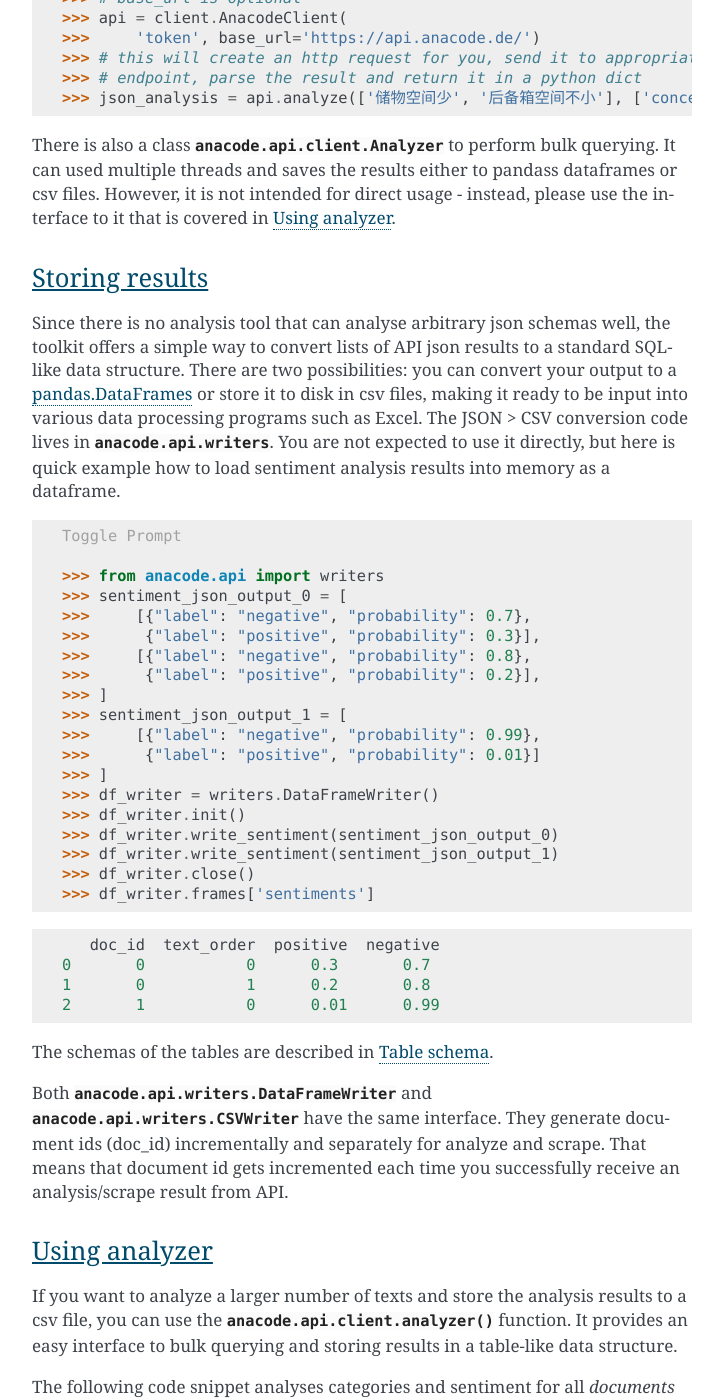
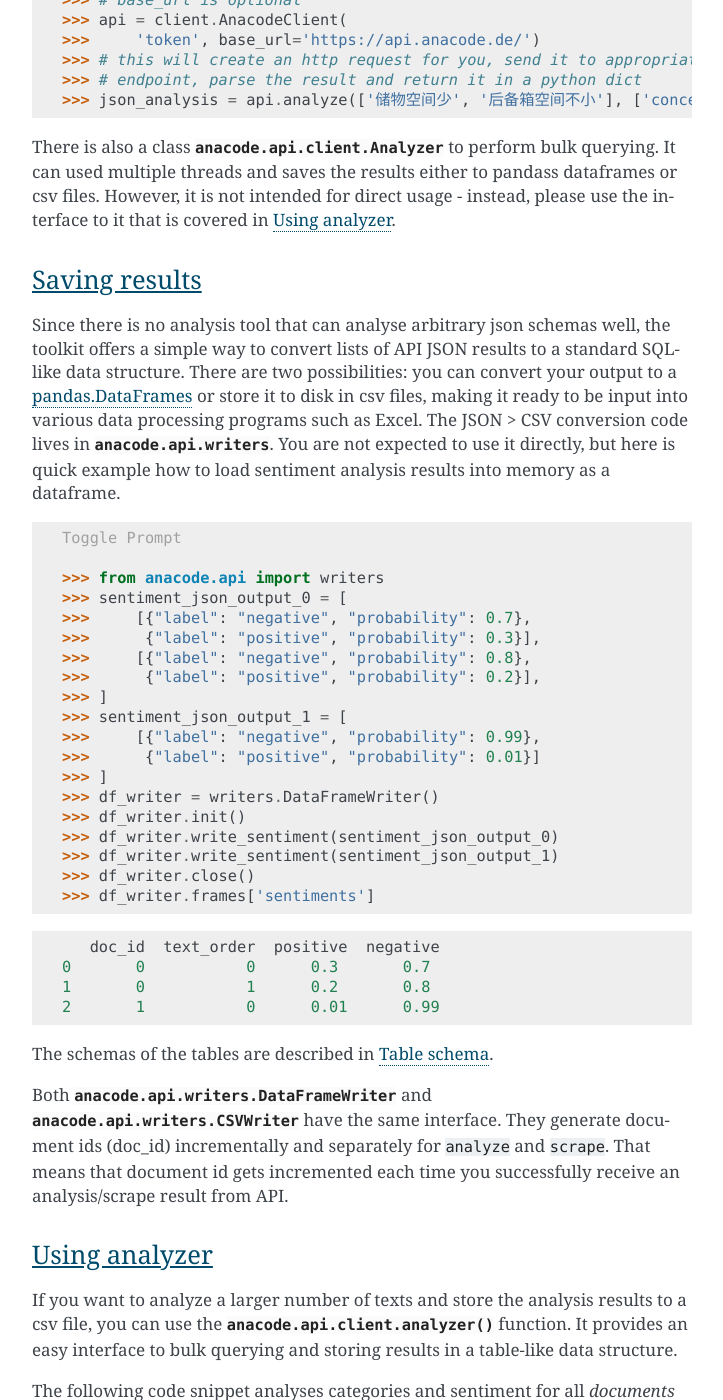
Before and after one commit to anacode/anacode-toolkit, a Sphinx documentation site: the page built from docs/source/intro.rst, in a window 1280 px wide and 1400 px high, scrolled down 1733 px. Shown: the whole window, without its empty margins (388-1111 px from the left). Built offline with Sphinx 7.4.7, drawn with Linux system fonts in a browser that asks for light colours; some of the changed text lies outside the part shown.

Commit message:
edits to docs (intro section)

```diff
--- a/docs/source/intro.rst
+++ b/docs/source/intro.rst
@@ -33,7 +33,7 @@
 
     pip install anacode
 
-You can also clone its repository and install from source using the setup.py script:
+You can also clone its repository and install from source using the ``setup.py`` script:
 
 .. code-block:: shell
 
@@ -42,8 +42,8 @@
     python setup.py install
 
 
-Using Anacode API and storing results (anacode.api)
-***************************************************
+Using Anacode API and saving results (anacode.api)
+**************************************************
 
 Querying the API
 ================
@@ -67,11 +67,11 @@
 use the interface to it that is covered in :ref:`using-analyzer`.
 
 
-Storing results
-===============
+Saving results
+==============
 
 Since there is no analysis tool that can analyse arbitrary json schemas well,
-the toolkit offers a simple way to convert lists of API json results to a standard SQL-like
+the toolkit offers a simple way to convert lists of API JSON results to a standard SQL-like
 data structure. There are two possibilities: you can convert your output to a
 `pandas.DataFrames <http://pandas.pydata.org/pandas-docs/stable/generated/pandas.DataFrame.html>`_
 or store it to disk in csv files, making it ready to be input into various
@@ -110,8 +110,8 @@
 
 Both :class:`anacode.api.writers.DataFrameWriter` and
 :class:`anacode.api.writers.CSVWriter` have the same interface. They
-generate document ids (doc_id) incrementally and separately for analyze
-and scrape. That means that document id gets incremented each time you
+generate document ids (doc_id) incrementally and separately for ``analyze``
+and ``scrape``. That means that document id gets incremented each time you
 successfully receive an analysis/scrape result from API.
 
 
@@ -127,7 +127,7 @@
 
 The following code snippet analyses categories and sentiment for all `documents`
 in a single thread by bulks of size 100 and saves the resulting csv files to the folder
-'ling'.
+``ling/``.
 
 .. code-block:: python
 
@@ -172,9 +172,9 @@
 The Anacode Toolkit provides the :class:`anacode.agg.aggregation.DatasetLoader` for
 loading analysed data from different formats:
 
-#. Lists of json outputs
+#. Lists of JSON outputs
 
-    If you just stored the raw json output of the Web\&Text API into a list of python dictionaries, you
+    If you just stored the raw JSON output of the Web\&Text API into a list of python dictionaries, you
     can use
     :func:`DatasetLoader.from_lists <anacode.agg.aggregation.DatasetLoader.from_lists>`
     to load them. This converts your lists into pandas dataframes.
@@ -196,7 +196,7 @@
     :class:`anacode.api.writers.CSVWriter`), you can provide the path to
     their parent folder to
     :func:`DatasetLoader.from_path <anacode.agg.aggregation.DatasetLoader.from_path>`
-    to load all available results. If you want to load older - backed up - csv
+    to load all available results. If you want to load older backed-up csv
     files, you can use *backup_suffix* argument of the method to specify
     suffix of files to load.
 
```
Also changed, not shown: other parts of docs/source/intro.rst (+4 -5 lines).
